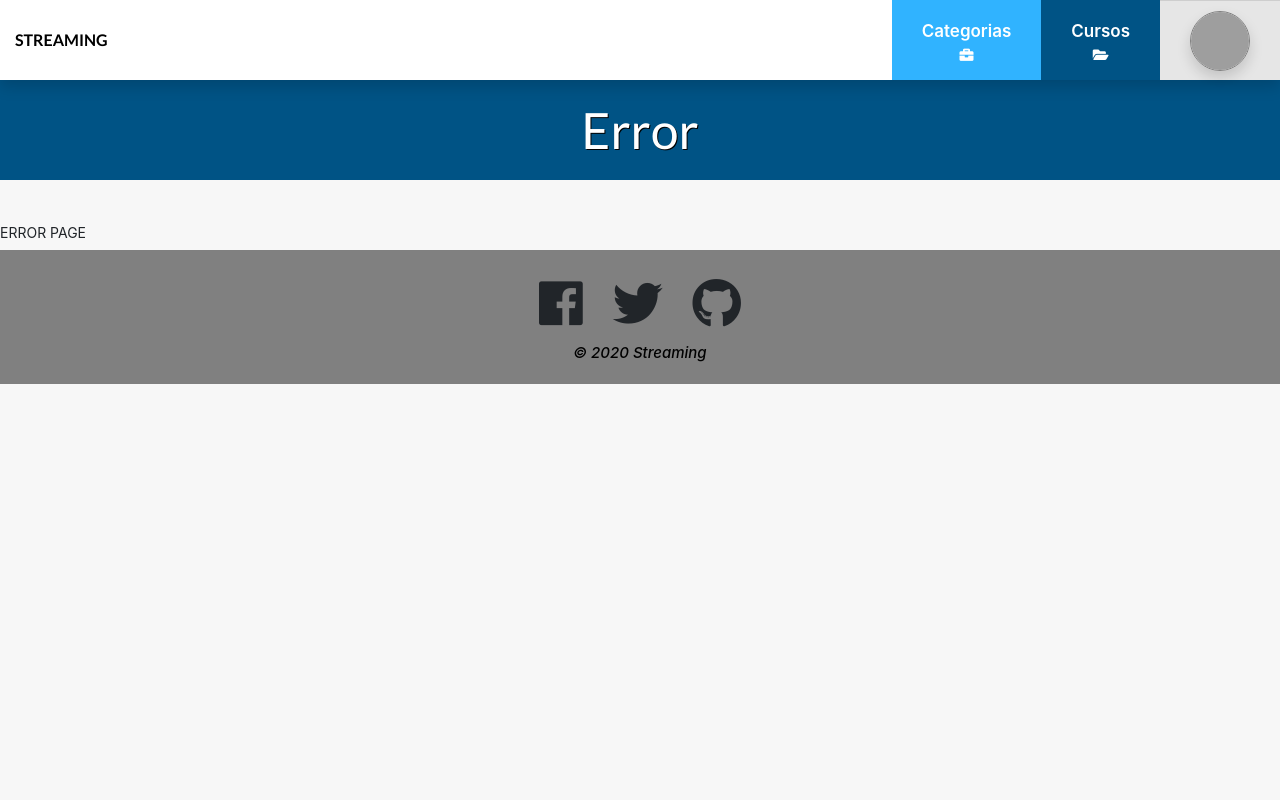
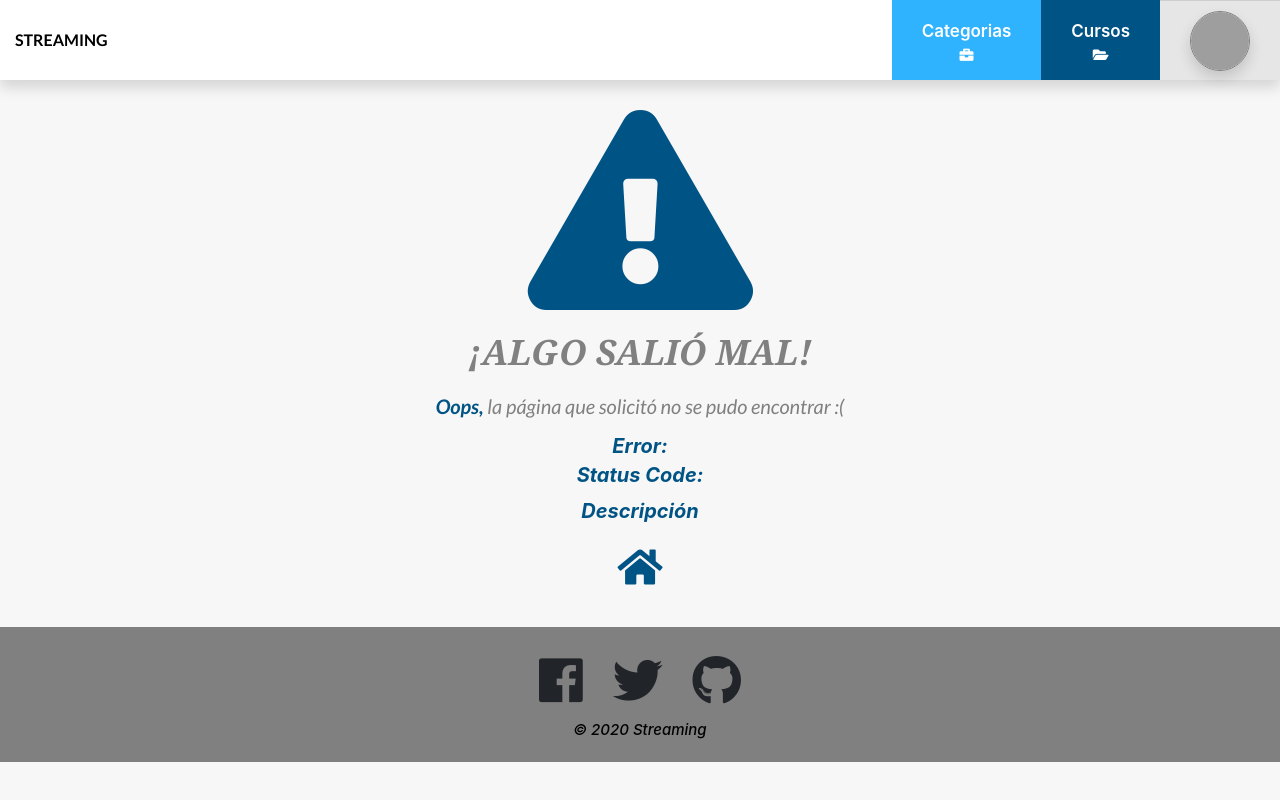
Before and after one commit to Bogutlopezc10/StreamingReact, a React (Create React App) app: page /errors in a window 1280 px wide. Built offline with nearby package versions, Linux system fonts and the light colour scheme; grey boxes are pictures that could not be loaded.

Commit message:
ErrorPage Design

```diff
--- /dev/null
+++ b/src/components/Error.css
@@ -0,0 +1,66 @@
+.error-container{
+    height: auto;
+    margin-top: 110px;
+    margin-bottom: 40px;
+}
+
+.error-col{
+    margin: 0 auto!important;
+    top: auto !important;
+    left: auto !important;
+    transform-origin: center !important;
+}
+
+.error-col i{
+    color:#005385;
+    font-size: 200px;
+    font-weight: bold;
+}
+
+.error-col h1{
+    color: gray;
+    font-size: 35px;
+    font-weight: 700;
+    font-style: italic;
+    font-family: Georgia, 'Times New Roman', Times, serif;
+}
+
+.error-col h4{
+    color: gray;
+    font-size: 20px;
+    font-weight: 300;
+    font-style: italic;
+}
+
+.error-col span{
+    color: #005385;
+    font-size: 20px;
+    font-weight: bold;
+    font-style: italic;
+}
+
+.error-col h2{
+    color: gray;
+    font-size: 27px;
+    font-weight: bold;
+    font-style: italic;
+}
+
+.error-col p{
+    font-size: 20px;
+    color: gray;
+    font-style: italic;
+}
+
+.home-icon i{
+    color:#005385;
+    font-size: 40px;
+    font-weight: bold;
+}
+
+@media screen and (max-width: 991px) {
+    .error-container{
+        margin-top: 180px;
+        margin-bottom: 40px;
+    }
+}
--- a/src/components/Error.js
+++ b/src/components/Error.js
@@ -1,14 +1,44 @@
 import React from 'react'
+import './Error.css'
 
 const Error = (props) => {
-
     console.log(props.error)
     return (
-        <div>
-            ERROR PAGE
-            <h2>{props.error.data}</h2>
-            <h2>{props.error.statusText}</h2>
-            <h2>{props.error.code}</h2>
+        <div className="error-container container">
+            <div className="row d-flex align-items-center justify-content-center">
+                <div className="col-lg-6 error-col">
+                    <div className="row">
+                         <div className="col-lg-12 d-flex align-items-center justify-content-center">
+                            <i class="fas fa-exclamation-triangle"></i>
+                         </div>
+                         <div className="col-lg-12 mt-4 d-flex align-items-center justify-content-center">
+                            <h1>¡ALGO SALIÓ MAL!</h1>
+                         </div>
+                         <div className="col-lg-12 mt-4 d-flex align-items-center justify-content-center">
+                            <h4><span>Oops,</span> la página que solicitó no se pudo encontrar :(</h4>
+                         </div>
+                         <div className="col-lg-12 mt-2 d-flex align-items-center justify-content-center">
+                            <div className="row">
+                                <div className="col-lg-12 mt-2 d-flex align-items-center justify-content-center">
+                                    <p><span>Error: </span>{props.error.statusText}</p>
+                                </div>
+                                <div className="col-lg-12 d-flex align-items-center justify-content-center">
+                                    <p><span>Status Code: </span>{props.error.code}</p>
+                                </div>
+                                <div className="col-lg-12 mt-2 d-flex align-items-center justify-content-center">
+                                    <span>Descripción</span>
+                                </div>
+                                <div className="col-lg-12 d-flex align-items-center justify-content-center">
+                                    <p>{props.error.data}</p>
+                                </div>
+                            </div>
+                         </div>
+                         <div className="col-lg-12 mt-4 home-icon d-flex align-items-center justify-content-center">
+                            <i className="fas fa-home"></i>
+                         </div>
+                    </div>
+                </div>
+            </div>
         </div>
     )
 }
--- a/src/containers/ErrorContainer.js
+++ b/src/containers/ErrorContainer.js
@@ -11,7 +11,6 @@ class ErrorContainer extends React.Component {
     render(){
         return(
             <>
-                <MainHeader backgroundHeaderColor="#005385" textHeader="Error" />
                 <Error error={this.props.error}/>
             </>
         )
--- a/src/pages/ErrorPage.js
+++ b/src/pages/ErrorPage.js
@@ -3,9 +3,7 @@ import ErrorContainer from './../containers/ErrorContainer'
 const ErrorPage = () => {
     return(
         <div className="main-container">
-
             <ErrorContainer />
-
         </div>
     )
 }
```
